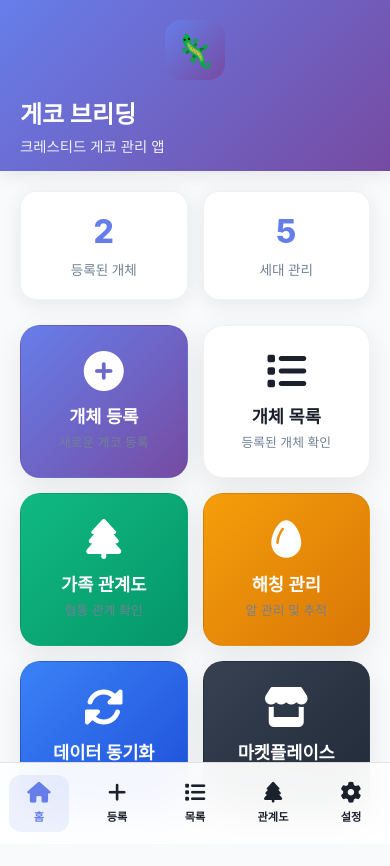
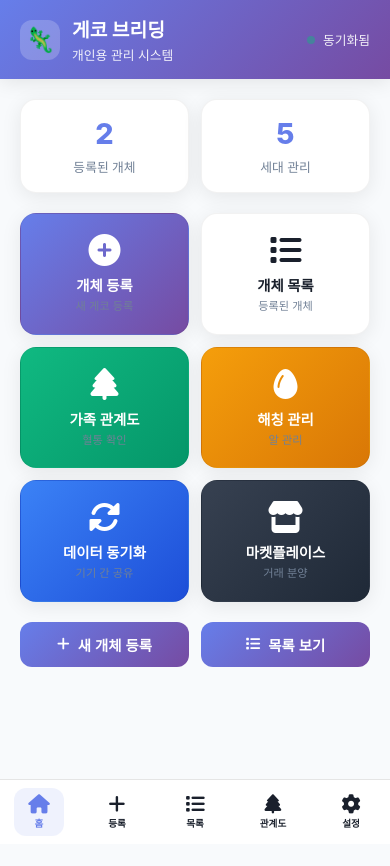
Before and after one commit to xhy0808s/crested-gecko-breeding, a website: page mobile-app.html in a window 390 px wide. After the commit the page ends 844 px from the top, so only its background shows below. Drawn offline with Linux system fonts and the light colour scheme.

Commit message:
모바일 UI 완전 앱스럽게 재디자인 - 컴팩트하고 터치 친화적

```diff
--- a/mobile-app.html
+++ b/mobile-app.html
@@ -35,57 +35,101 @@
         .app-header {
             background: linear-gradient(135deg, #667eea 0%, #764ba2 100%);
             color: white;
-            padding: 20px 20px 15px;
+            padding: 15px 20px;
             position: sticky;
             top: 0;
             z-index: 100;
             box-shadow: 0 2px 20px rgba(0, 0, 0, 0.1);
         }
 
-        .app-header h1 {
-            font-size: 1.5rem;
-            font-weight: 700;
-            margin-bottom: 5px;
+        .header-content {
+            display: flex;
+            align-items: center;
+            justify-content: space-between;
         }
 
-        .app-header p {
-            font-size: 0.9rem;
+        .app-title {
+            display: flex;
+            align-items: center;
+            gap: 12px;
+        }
+
+        .app-icon {
+            width: 40px;
+            height: 40px;
+            background: rgba(255, 255, 255, 0.2);
+            border-radius: 12px;
+            display: flex;
+            align-items: center;
+            justify-content: center;
+            font-size: 1.5rem;
+        }
+
+        .title-text h1 {
+            font-size: 1.2rem;
+            font-weight: 700;
+            margin-bottom: 2px;
+        }
+
+        .title-text p {
+            font-size: 0.8rem;
             opacity: 0.9;
+        }
+
+        .sync-status {
+            display: flex;
+            align-items: center;
+            gap: 8px;
+            font-size: 0.8rem;
+            opacity: 0.9;
+        }
+
+        .sync-indicator {
+            width: 8px;
+            height: 8px;
+            border-radius: 50%;
+            background: #10b981;
+            animation: pulse 2s infinite;
+        }
+
+        @keyframes pulse {
+            0%, 100% { opacity: 1; }
+            50% { opacity: 0.5; }
         }
 
         /* 메인 콘텐츠 */
         .app-content {
             flex: 1;
             padding: 20px;
-            padding-bottom: 100px; /* 하단 네비게이션 공간 */
+            padding-bottom: 100px;
         }
 
         /* 통계 카드 */
         .stats-grid {
             display: grid;
             grid-template-columns: repeat(2, 1fr);
-            gap: 15px;
-            margin-bottom: 25px;
+            gap: 12px;
+            margin-bottom: 20px;
         }
 
         .stat-card {
             background: white;
             border-radius: 16px;
-            padding: 20px;
+            padding: 16px;
             text-align: center;
             box-shadow: 0 4px 20px rgba(0, 0, 0, 0.08);
             border: 1px solid rgba(0, 0, 0, 0.05);
         }
 
         .stat-number {
-            font-size: 2rem;
+            font-size: 1.8rem;
             font-weight: 800;
             color: #667eea;
-            margin-bottom: 8px;
+            margin-bottom: 6px;
         }
 
         .stat-label {
-            font-size: 0.85rem;
+            font-size: 0.8rem;
             color: #718096;
             font-weight: 500;
         }
@@ -94,19 +138,19 @@
         .menu-grid {
             display: grid;
             grid-template-columns: repeat(2, 1fr);
-            gap: 15px;
+            gap: 12px;
         }
 
         .menu-item {
             background: white;
-            border-radius: 20px;
-            padding: 25px 20px;
+            border-radius: 16px;
+            padding: 20px 16px;
             text-align: center;
-            box-shadow: 0 8px 30px rgba(0, 0, 0, 0.08);
+            box-shadow: 0 4px 20px rgba(0, 0, 0, 0.08);
             border: 1px solid rgba(0, 0, 0, 0.05);
             transition: all 0.3s cubic-bezier(0.4, 0, 0.2, 1);
             cursor: pointer;
-            min-height: 140px;
+            min-height: 100px;
             display: flex;
             flex-direction: column;
             justify-content: center;
@@ -118,7 +162,7 @@
 
         .menu-item:active {
             transform: scale(0.95);
-            box-shadow: 0 4px 15px rgba(0, 0, 0, 0.15);
+            box-shadow: 0 2px 10px rgba(0, 0, 0, 0.15);
         }
 
         .menu-item::before {
@@ -138,24 +182,24 @@
         }
 
         .menu-item i {
-            font-size: 2.5rem;
-            margin-bottom: 12px;
+            font-size: 2rem;
+            margin-bottom: 8px;
             position: relative;
             z-index: 1;
         }
 
         .menu-item h3 {
-            font-size: 1.1rem;
+            font-size: 0.9rem;
             font-weight: 600;
-            margin-bottom: 6px;
+            margin-bottom: 4px;
             position: relative;
             z-index: 1;
         }
 
         .menu-item p {
-            font-size: 0.8rem;
+            font-size: 0.7rem;
             color: #718096;
-            line-height: 1.4;
+            line-height: 1.3;
             position: relative;
             z-index: 1;
         }
@@ -195,22 +239,22 @@
             background: rgba(255, 255, 255, 0.95);
             backdrop-filter: blur(20px);
             border-top: 1px solid rgba(0, 0, 0, 0.1);
-            padding: 12px 0;
+            padding: 8px 0;
             display: flex;
             justify-content: space-around;
             z-index: 100;
-            padding-bottom: max(12px, env(safe-area-inset-bottom));
+            padding-bottom: max(8px, env(safe-area-inset-bottom));
         }
 
         .nav-item {
             display: flex;
             flex-direction: column;
             align-items: center;
-            padding: 8px 12px;
+            padding: 6px 8px;
             border-radius: 12px;
             transition: all 0.3s ease;
             cursor: pointer;
-            min-width: 60px;
+            min-width: 50px;
             position: relative;
         }
 
@@ -220,12 +264,12 @@
         }
 
         .nav-item i {
-            font-size: 1.3rem;
-            margin-bottom: 4px;
+            font-size: 1.2rem;
+            margin-bottom: 3px;
         }
 
         .nav-item span {
-            font-size: 0.7rem;
+            font-size: 0.6rem;
             font-weight: 600;
         }
 
@@ -237,16 +281,16 @@
             right: 20px;
             background: linear-gradient(135deg, #10b981, #059669);
             color: white;
-            padding: 16px 20px;
-            border-radius: 16px;
-            box-shadow: 0 10px 30px rgba(16, 185, 129, 0.3);
+            padding: 14px 18px;
+            border-radius: 14px;
+            box-shadow: 0 8px 25px rgba(16, 185, 129, 0.3);
             z-index: 1000;
             animation: slideInDown 0.5s ease-out;
             display: flex;
             align-items: center;
-            gap: 12px;
+            gap: 10px;
             font-weight: 600;
-            font-size: 0.9rem;
+            font-size: 0.85rem;
         }
 
         @keyframes slideInDown {
@@ -267,23 +311,6 @@
         @keyframes spin {
             from { transform: rotate(0deg); }
             to { transform: rotate(360deg); }
-        }
-
-        /* 로딩 애니메이션 */
-        .loading {
-            display: flex;
-            justify-content: center;
-            align-items: center;
-            height: 200px;
-        }
-
-        .spinner {
-            width: 40px;
-            height: 40px;
-            border: 4px solid #f3f4f6;
-            border-top: 4px solid #667eea;
-            border-radius: 50%;
-            animation: spin 1s linear infinite;
         }
 
         /* 반응형 */
@@ -309,18 +336,32 @@
             -webkit-overflow-scrolling: touch;
         }
 
-        /* 앱 아이콘 */
-        .app-icon {
-            width: 60px;
-            height: 60px;
+        /* 빠른 액션 버튼 */
+        .quick-actions {
+            margin-top: 20px;
+            display: flex;
+            gap: 12px;
+        }
+
+        .quick-action {
+            flex: 1;
             background: linear-gradient(135deg, #667eea, #764ba2);
-            border-radius: 16px;
+            color: white;
+            border: none;
+            border-radius: 12px;
+            padding: 12px;
+            font-size: 0.9rem;
+            font-weight: 600;
+            cursor: pointer;
+            transition: all 0.3s ease;
             display: flex;
             align-items: center;
             justify-content: center;
-            font-size: 2rem;
-            color: white;
-            margin: 0 auto 15px;
+            gap: 8px;
+        }
+
+        .quick-action:active {
+            transform: scale(0.95);
         }
     </style>
 </head>
@@ -328,9 +369,19 @@
     <div class="app-container">
         <!-- 앱 헤더 -->
         <div class="app-header">
-            <div class="app-icon">🦎</div>
-            <h1>게코 브리딩</h1>
-            <p>크레스티드 게코 관리 앱</p>
+            <div class="header-content">
+                <div class="app-title">
+                    <div class="app-icon">🦎</div>
+                    <div class="title-text">
+                        <h1>게코 브리딩</h1>
+                        <p>개인용 관리 시스템</p>
+                    </div>
+                </div>
+                <div class="sync-status">
+                    <div class="sync-indicator"></div>
+                    <span>동기화됨</span>
+                </div>
+            </div>
         </div>
 
         <!-- 메인 콘텐츠 -->
@@ -352,38 +403,50 @@
                 <div class="menu-item primary" onclick="showAnimalRegistration()">
                     <i class="fas fa-plus-circle"></i>
                     <h3>개체 등록</h3>
-                    <p>새로운 게코 등록</p>
+                    <p>새 게코 등록</p>
                 </div>
 
                 <div class="menu-item" onclick="showAnimalList()">
                     <i class="fas fa-list"></i>
                     <h3>개체 목록</h3>
-                    <p>등록된 개체 확인</p>
+                    <p>등록된 개체</p>
                 </div>
 
                 <div class="menu-item success" onclick="showFamilyTree()">
                     <i class="fas fa-tree"></i>
                     <h3>가족 관계도</h3>
-                    <p>혈통 관계 확인</p>
+                    <p>혈통 확인</p>
                 </div>
 
                 <div class="menu-item warning" onclick="showHatchingManagement()">
                     <i class="fas fa-egg"></i>
                     <h3>해칭 관리</h3>
-                    <p>알 관리 및 추적</p>
+                    <p>알 관리</p>
                 </div>
 
                 <div class="menu-item info" onclick="showDataSync()">
                     <i class="fas fa-sync-alt"></i>
                     <h3>데이터 동기화</h3>
-                    <p>기기 간 데이터 공유</p>
+                    <p>기기 간 공유</p>
                 </div>
 
                 <div class="menu-item dark" onclick="showMarketplace()">
                     <i class="fas fa-store"></i>
                     <h3>마켓플레이스</h3>
-                    <p>거래 및 분양</p>
+                    <p>거래 분양</p>
                 </div>
+            </div>
+
+            <!-- 빠른 액션 -->
+            <div class="quick-actions">
+                <button class="quick-action" onclick="showAnimalRegistration()">
+                    <i class="fas fa-plus"></i>
+                    새 개체 등록
+                </button>
+                <button class="quick-action" onclick="showAnimalList()">
+                    <i class="fas fa-list"></i>
+                    목록 보기
+                </button>
             </div>
         </div>
 
@@ -427,21 +490,6 @@
         function setupAutoSync() {
             // auto-sync.js에서 자동으로 처리됨
             console.log('자동 동기화 시스템이 활성화되었습니다');
-        }
-
-        // 알림 표시
-        function showNotification(message) {
-            const notification = document.createElement('div');
-            notification.className = 'notification';
-            notification.innerHTML = `
-                <i class="fas fa-sync-alt"></i>
-                <span>${message}</span>
-            `;
-            document.body.appendChild(notification);
-
-            setTimeout(() => {
-                notification.remove();
-            }, 3000);
         }
 
         // 통계 업데이트
@@ -525,6 +573,21 @@
             showNotification('설정 기능은 준비 중입니다');
         }
 
+        // 알림 표시
+        function showNotification(message) {
+            const notification = document.createElement('div');
+            notification.className = 'notification';
+            notification.innerHTML = `
+                <i class="fas fa-sync-alt"></i>
+                <span>${message}</span>
+            `;
+            document.body.appendChild(notification);
+
+            setTimeout(() => {
+                notification.remove();
+            }, 3000);
+        }
+
         // 하단 네비게이션 활성화
         function setActiveNav(index) {
             const navItems = document.querySelectorAll('.nav-item');
```
